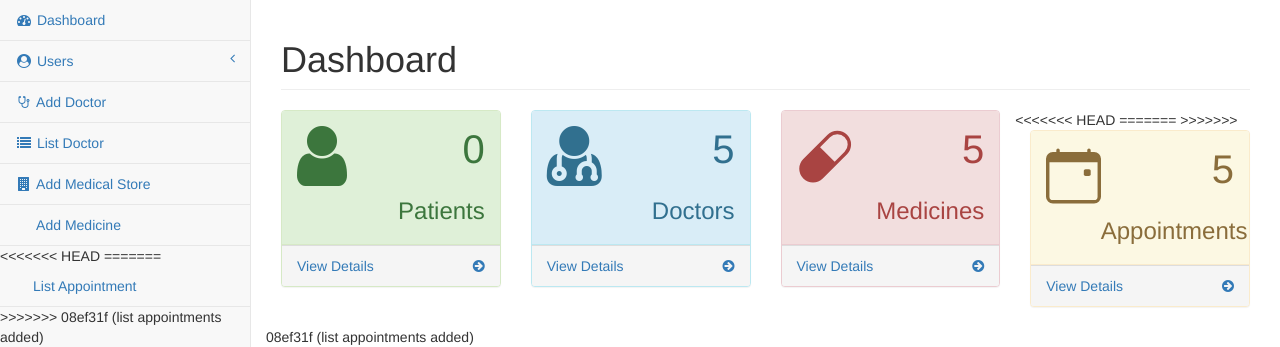
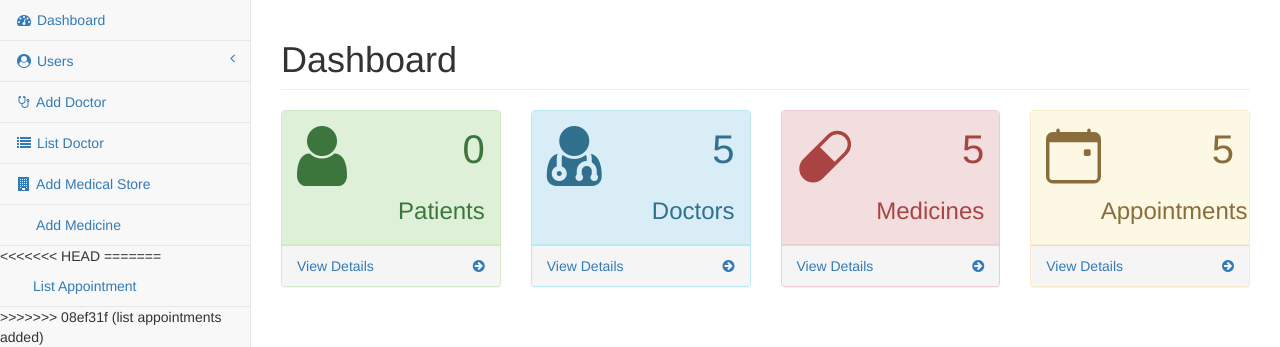
Before and after one commit to anand45151/Doctor_G_Main_Website, a PHP site: page / in a window 1280 px wide. Shown: the part 51-398 px from the top of the page. Run offline with PHP 8.4, Linux system fonts and the light colour scheme; the visitor is signed in with stand-in values (Sample User, id 1); data comes from the database, SQL or seed files in the repository; data that the repository does not hold is empty; a map, chart or similar area stays blank.

Commit message:
new problem

```diff
--- a/index.php
+++ b/index.php
@@ -72,9 +72,6 @@ include_once('includes/header.php');
                 </a>
             </div>
         </div>
-<<<<<<< HEAD
-=======
-
         <!-- Medicines -->
         <div class="col-lg-3 col-md-6">
             <div class="panel panel-danger">
@@ -140,8 +137,6 @@ include_once('includes/header.php');
                 </a>
             </div>
         </div>
-
->>>>>>> 08ef31f (list appointments added)
     </div>
 
     <div class="row">
```
